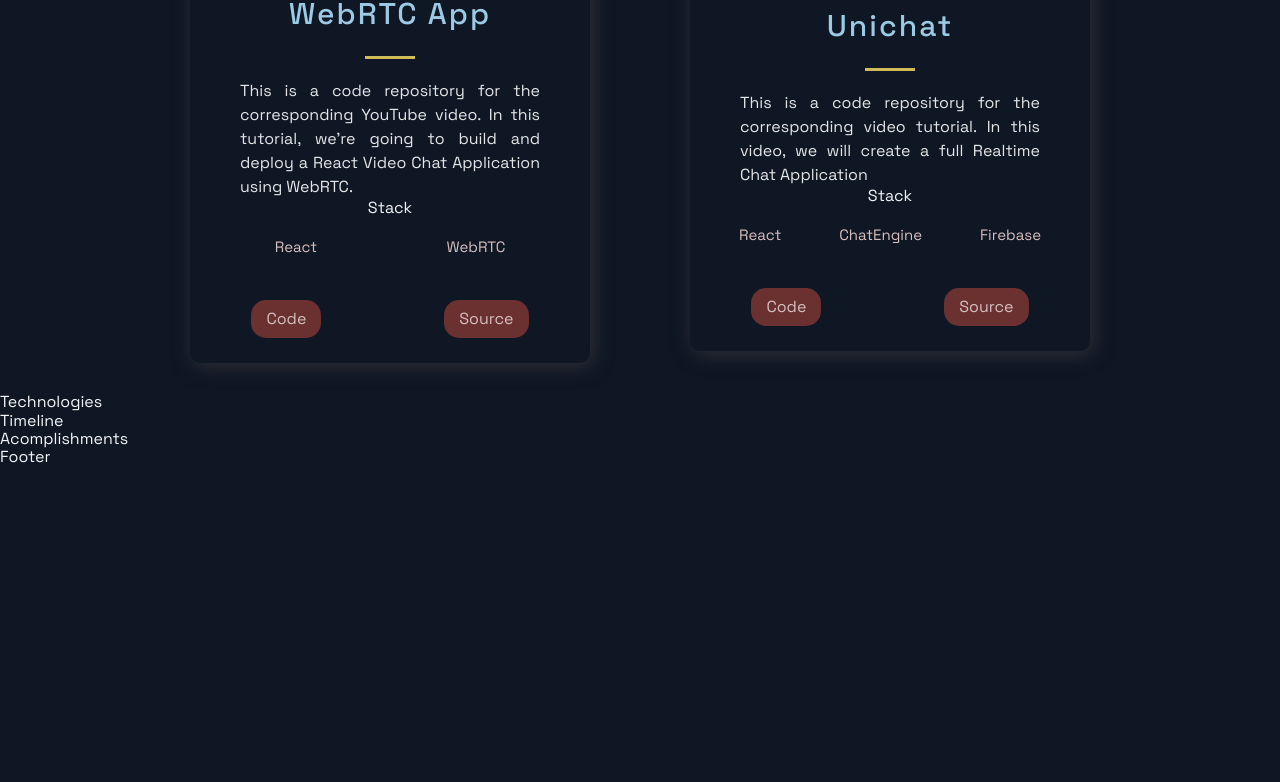
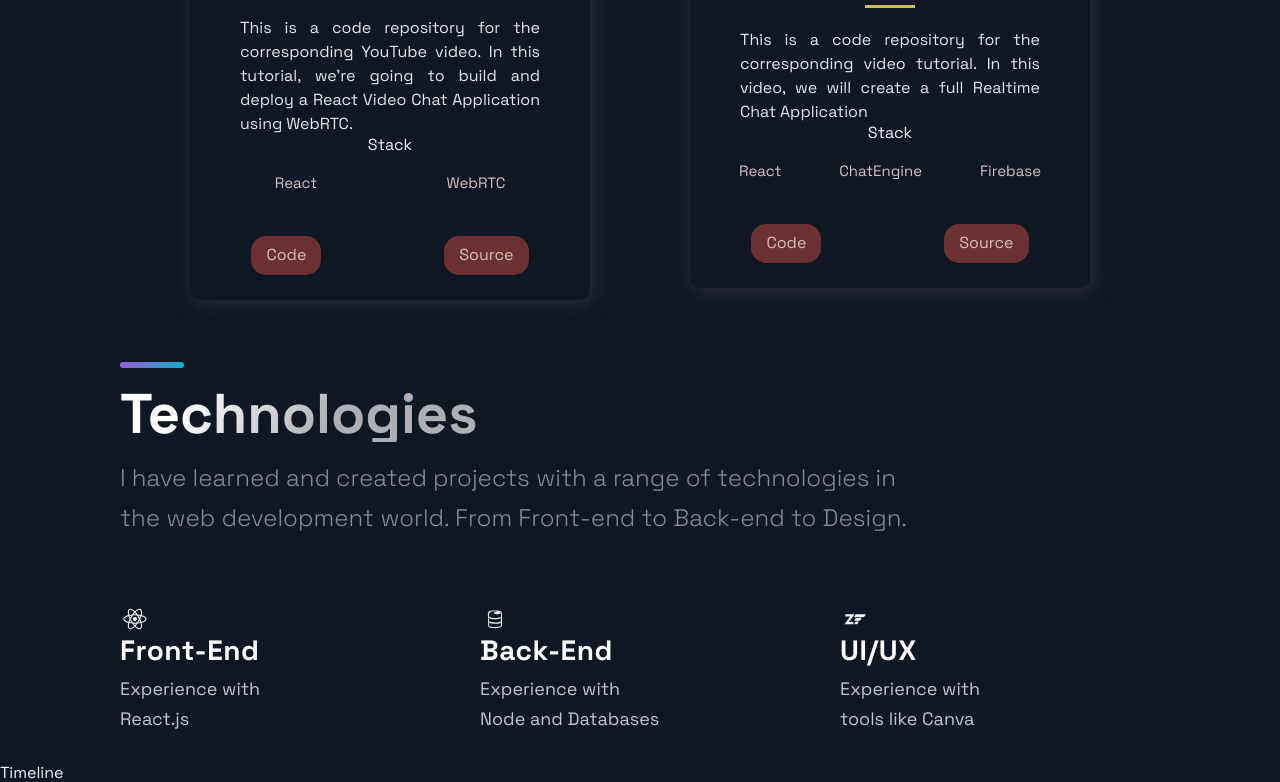
Before and after one commit to ZohaibFattani/My-Portfolio, a Next.js app in the folder ZohaibFattani/: page / in a window 1280 px wide. Shown: the part 1991-2773 px from the top of the page. Before the commit the page ends 2458 px from the top, so only its background shows below. Built offline with nearby package versions, Linux system fonts and the light colour scheme.

Commit message:
finished technologies section

```diff
--- a/ZohaibFattani/src/components/Hero/Hero.js
+++ b/ZohaibFattani/src/components/Hero/Hero.js
@@ -9,7 +9,7 @@
     <LeftSection>
       <SectionTitle>
         Welcome To <br />
-        My Personal Portfolio
+        <i>Zohaib's</i> Personal Portfolio
       </SectionTitle>
       <SectionText>
         My purpose is to secure a challenging position in a reputable organization to expand my learnings, knowledge, and skills. Secure a responsible career opportunity to fully utilize my training, skills, and past years of experience, while making a significant contribution to the success of the company.
--- a/ZohaibFattani/src/components/Technologies/Technologies.js
+++ b/ZohaibFattani/src/components/Technologies/Technologies.js
@@ -1,12 +1,60 @@
-import React from 'react';
-import { DiFirebase, DiReact, DiZend } from 'react-icons/di';
-import { Section, SectionDivider, SectionText, SectionTitle } from '../../styles/GlobalComponents';
-import { List, ListContainer, ListItem, ListParagraph, ListTitle } from './TechnologiesStyles';
+import React from "react";
+import { DiFirebase, DiReact, DiZend } from "react-icons/di";
+import {
+  Section,
+  SectionDivider,
+  SectionText,
+  SectionTitle,
+} from "../../styles/GlobalComponents";
+import {
+  List,
+  ListContainer,
+  ListItem,
+  ListParagraph,
+  ListTitle,
+} from "./TechnologiesStyles";
 
-const Technologies = () =>  (
-  <div>
-    Technologies
-  </div>
+const Technologies = () => (
+  <Section id="tech">
+    <SectionDivider />
+    <br />
+    <SectionTitle>Technologies</SectionTitle>
+    <SectionText>
+      I have learned and created projects with a range of technologies in the web development world. From Front-end to Back-end to Design.
+    </SectionText>
+    <List>
+      <ListItem>
+        <DiReact size="3rem" />
+        <ListContainer>
+          <ListTitle>Front-End</ListTitle>
+          <ListParagraph>
+            Experience with <br />
+            React.js
+          </ListParagraph>
+        </ListContainer>
+      </ListItem>
+      <ListItem>
+        <DiFirebase size="3rem" />
+        <ListContainer>
+          <ListTitle>Back-End</ListTitle>
+          <ListParagraph>
+            Experience with <br />
+            Node and Databases
+          </ListParagraph>
+        </ListContainer>
+      </ListItem>
+      <ListItem>
+        <DiZend size="3rem" />
+        <ListContainer>
+          <ListTitle>UI/UX</ListTitle>
+          <ListParagraph>
+            Experience with <br />
+            tools like Canva
+          </ListParagraph>
+        </ListContainer>
+      </ListItem>
+    </List>
+  </Section>
 );
 
 export default Technologies;
```
